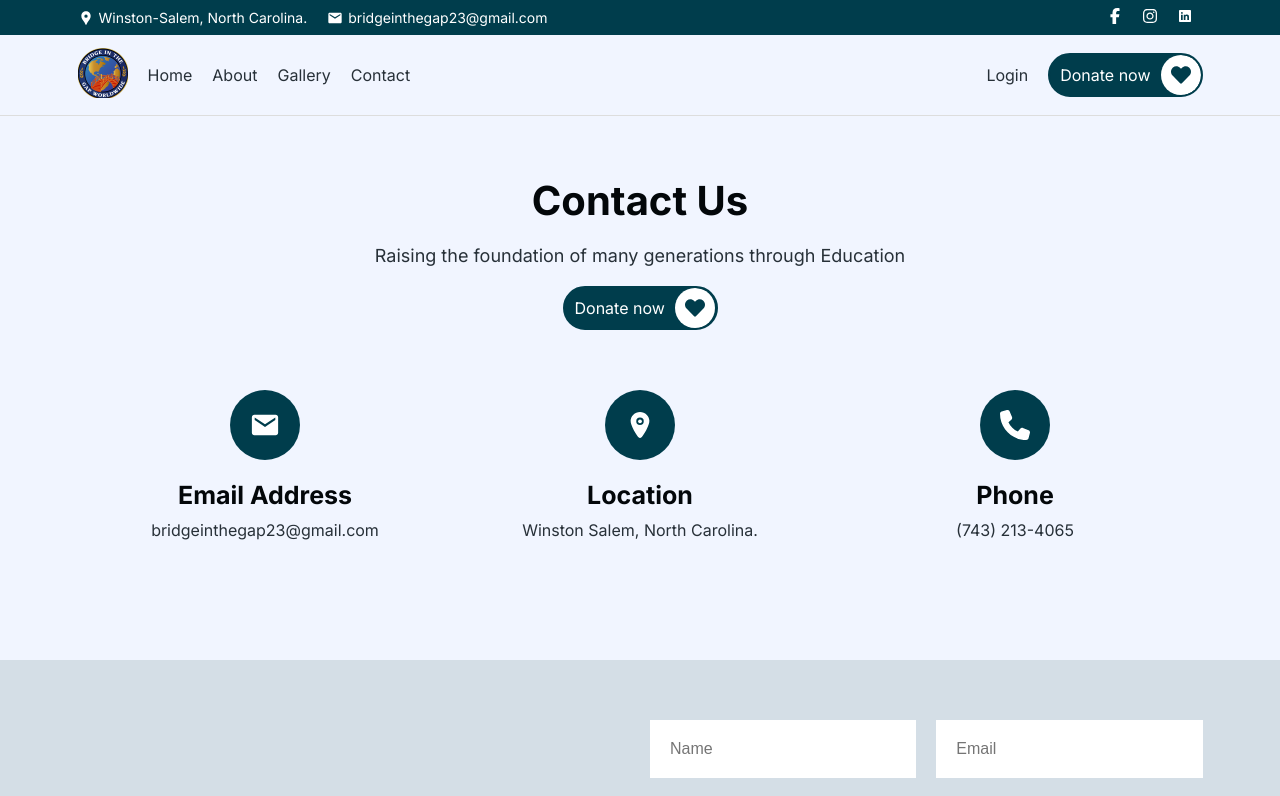
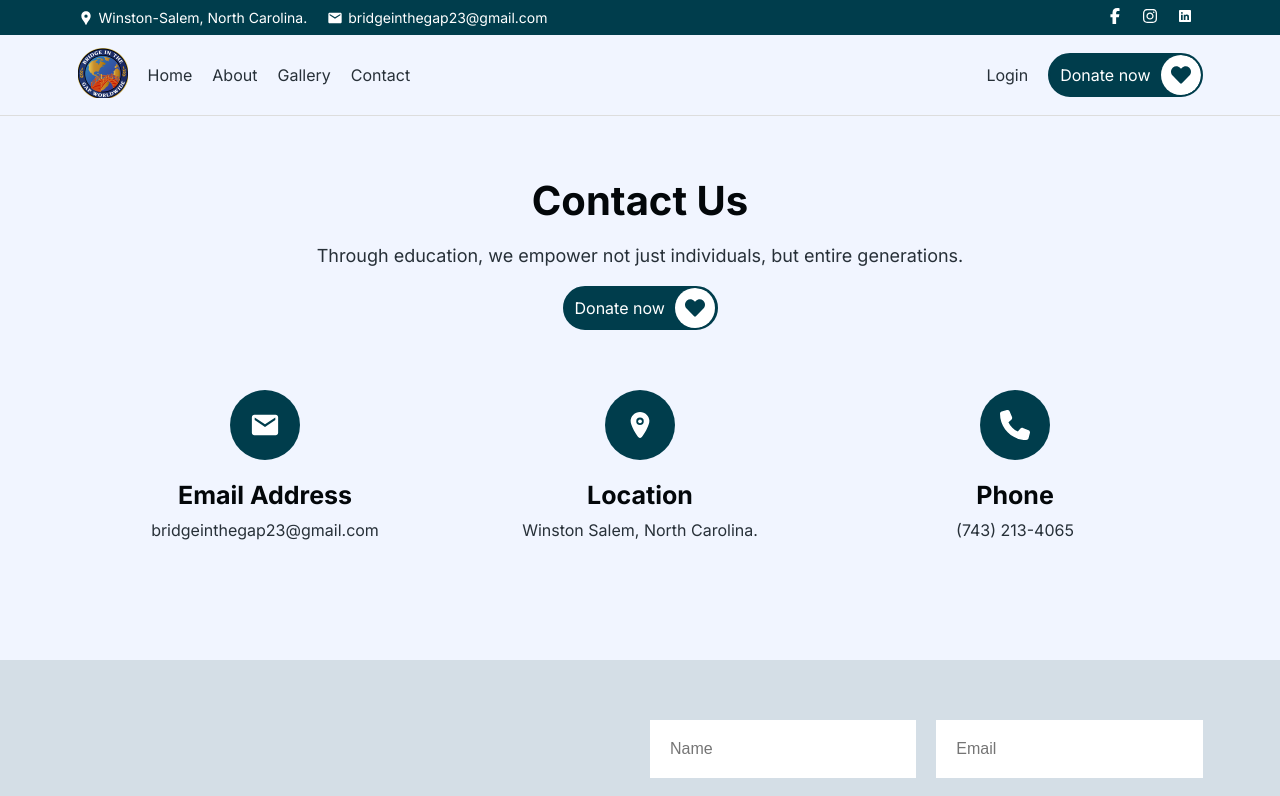
Before and after one commit to herdoycode/ghana, a Next.js app: page /contact in a window 1280 px wide. Shown: the top 796 px of the page. Built offline with nearby package versions, Linux system fonts and the light colour scheme; no server answers.

Commit message:
Fix texts

```diff
--- a/app/contact/page.tsx
+++ b/app/contact/page.tsx
@@ -21,7 +21,10 @@ const ContactPage = () => {
             }}
           >
             <h2>Contact Us</h2>
-            <p>Raising the foundation of many generations through Education</p>
+            <p>
+              Through education, we empower not just individuals, but entire
+              generations.
+            </p>
             <div
               style={{
                 width: "155px",
--- a/app/gallery/layout.tsx
+++ b/app/gallery/layout.tsx
@@ -21,7 +21,7 @@ const GalleryPage = ({ children }: Props) => {
     <div className="gallery-wrapper">
       <div className="g-top">
         <h1>Gallery</h1>
-        <p>Charity activities are taken place around the world.</p>
+        <p>Charity activities are taking place around the world.</p>
       </div>
       <div className="projects">
         {projectsLink.map((p) => (
```
